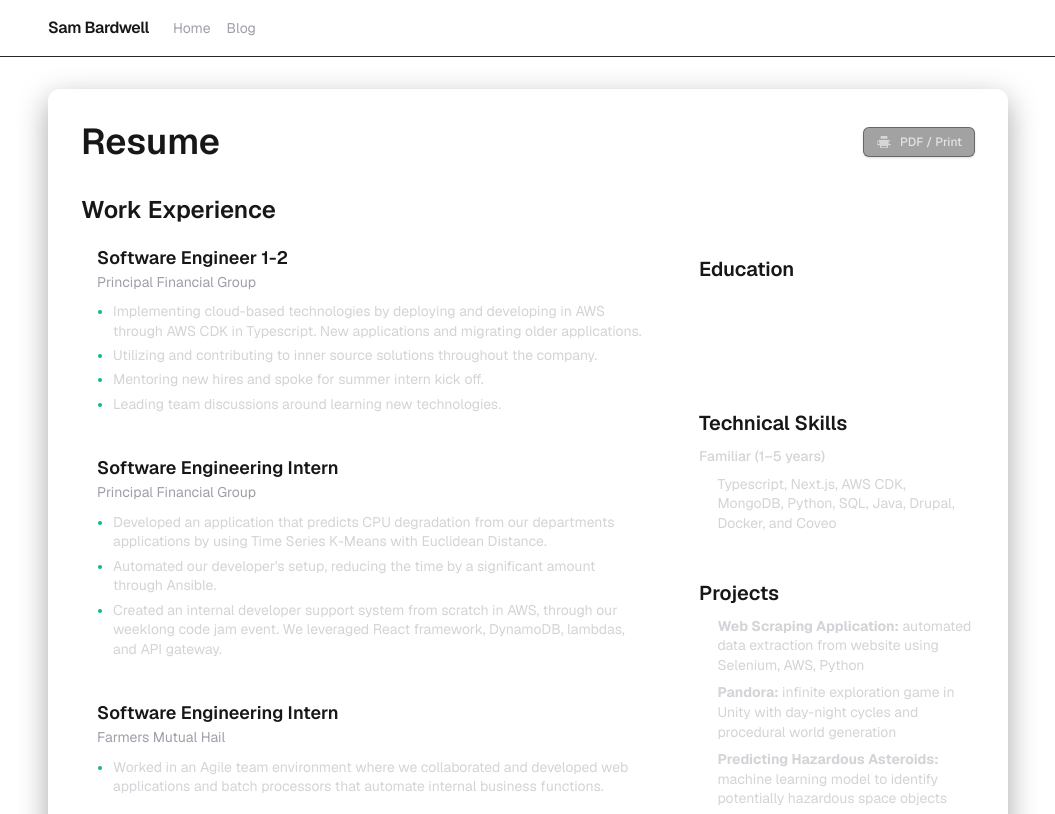
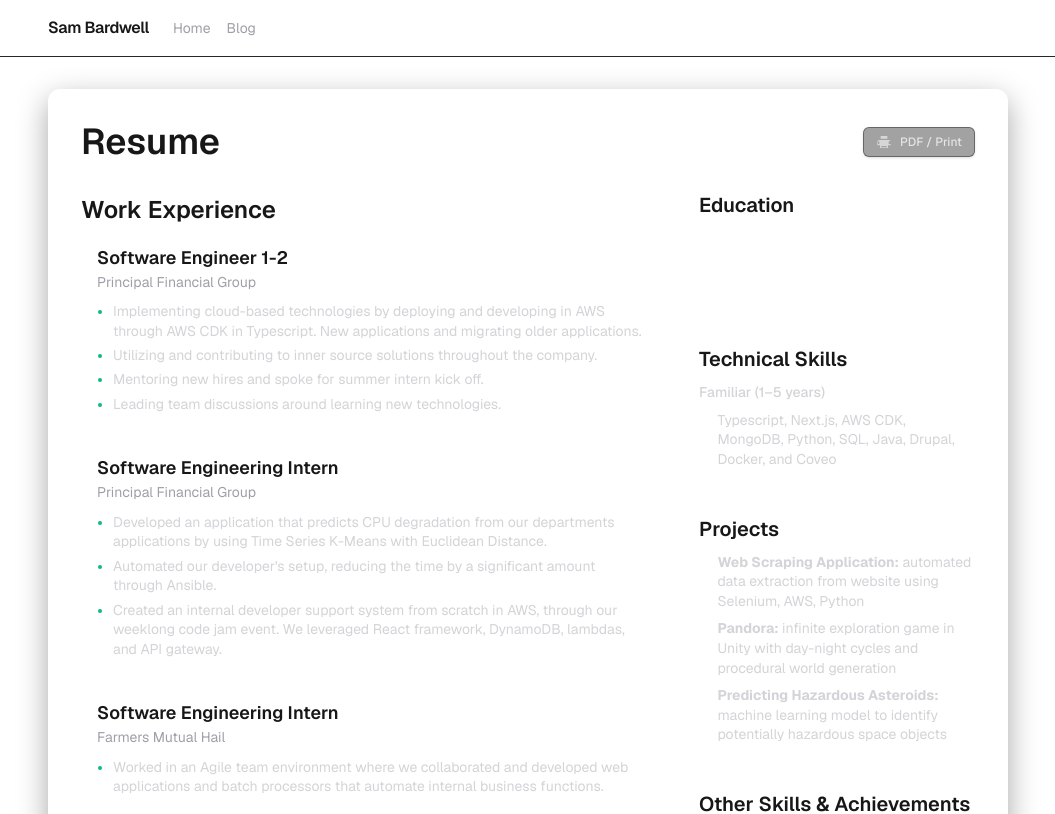
Before and after one commit to SamBardwell/sambardwell, a Next.js app in the folder sambardwell-site/: page /resume in a window 1280 px wide. Shown: the top 814 px of the page, without its empty margins (112-1167 px from the left). Built offline with nearby package versions, Linux system fonts and the light colour scheme.

Commit message:
Minor tweak to resume

```diff
--- a/sambardwell-site/src/app/resume/resume.css
+++ b/sambardwell-site/src/app/resume/resume.css
@@ -115,7 +115,7 @@
 .resume-side-inner {
   background: transparent;
   padding-left: .25rem;
-  margin-top: 4rem;
+  margin-top: 0;
 }
 
 .resume-side-block {
```
